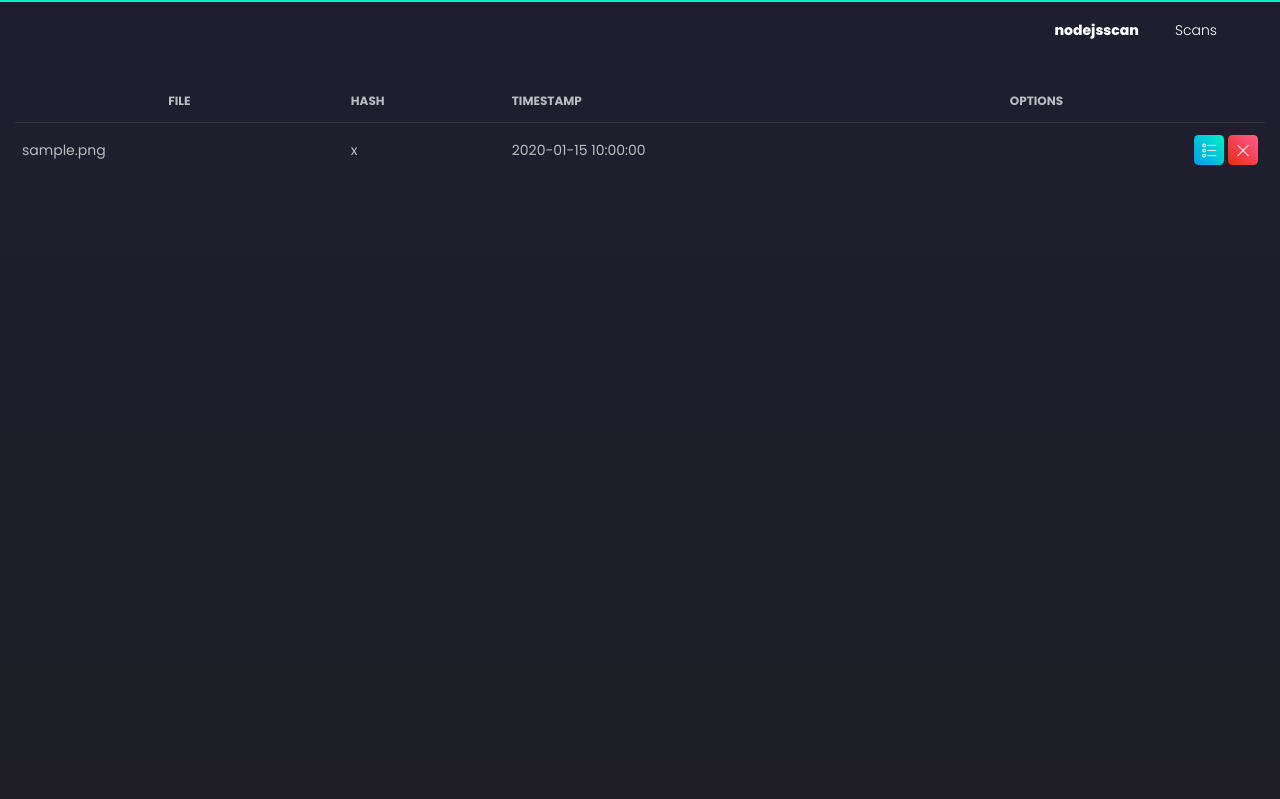
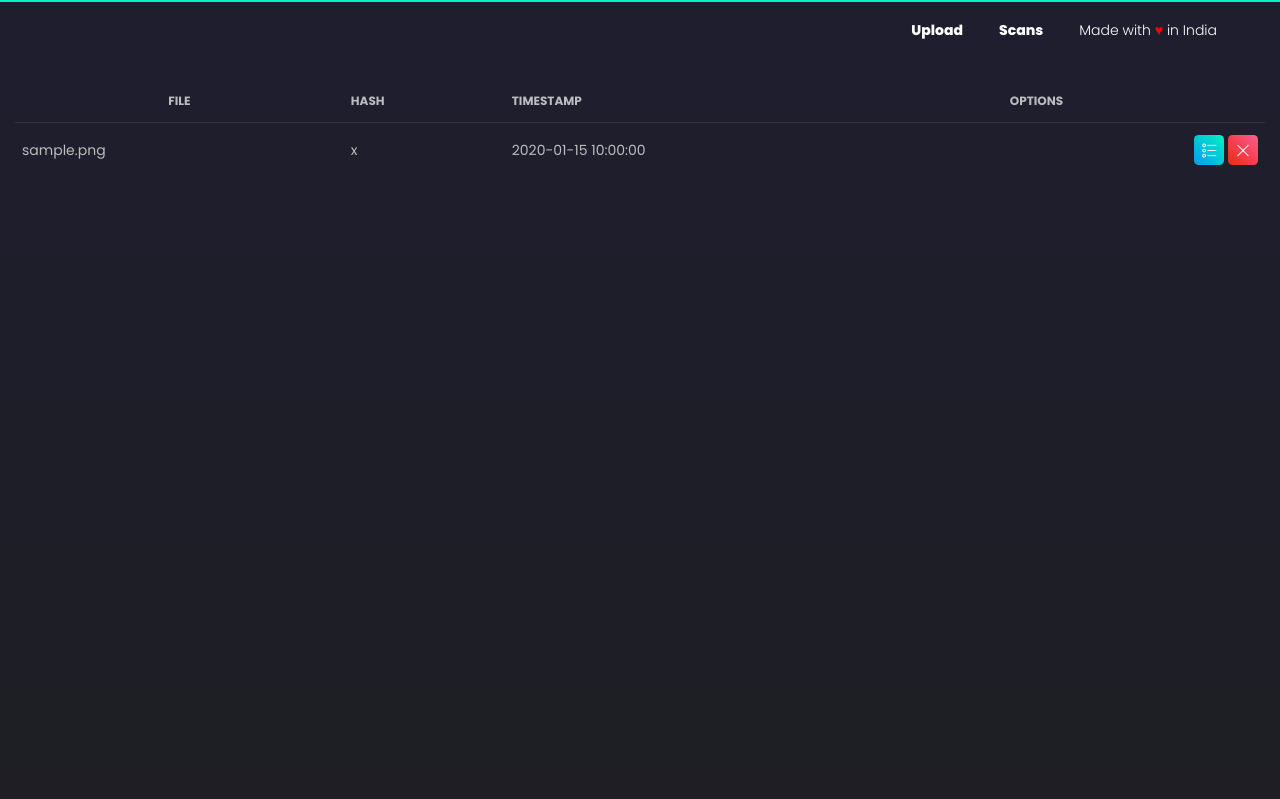
Before and after one commit to ajinabraham/nodejsscan, a Flask app: page /scans/ in a window 1280 px wide. Shown: the top 799 px of the page. Run offline with Flask 2, Linux system fonts and the light colour scheme; tables that the repository leaves empty hold one stand-in row (values such as "Sample post"); some libraries are stand-ins or nearby versions.

Commit message:
made with love in india

```diff
--- a/templates/base.html
+++ b/templates/base.html
@@ -56,12 +56,17 @@
             <ul class="navbar-nav ml-auto">
               <li class="nav-item">
                 <a href="/" class="nav-link">
-                <strong>nodejsscan </strong>
+                <strong>Upload </strong>
                 </a>
               </li>
                <li class="nav-item">
                 <a href="/scans/" class="nav-link">
-                Scans
+                <strong> Scans  </strong>
+                </a>
+              </li>
+               <li class="nav-item">
+               <a href="#" class="nav-link">
+                Made with <span style="color: red">♥</span> in India
                 </a>
               </li>
             </ul>
```
